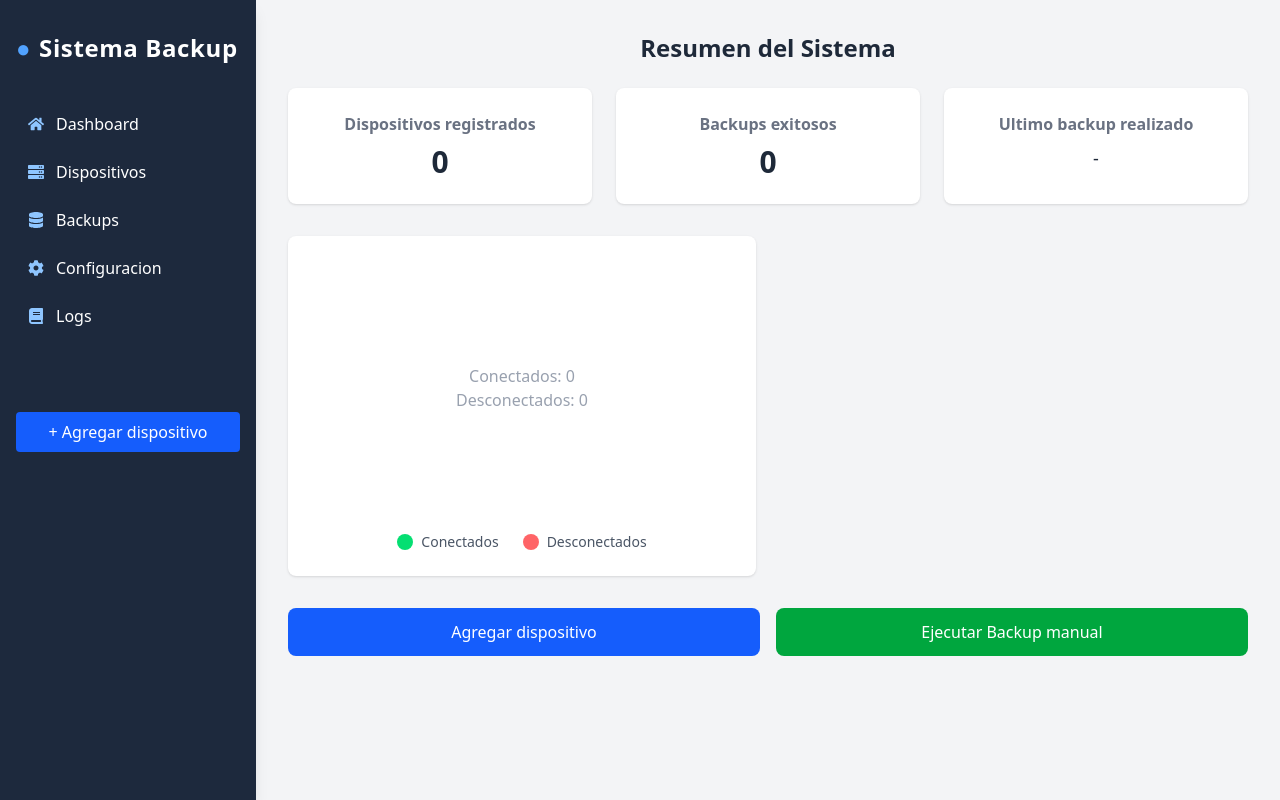
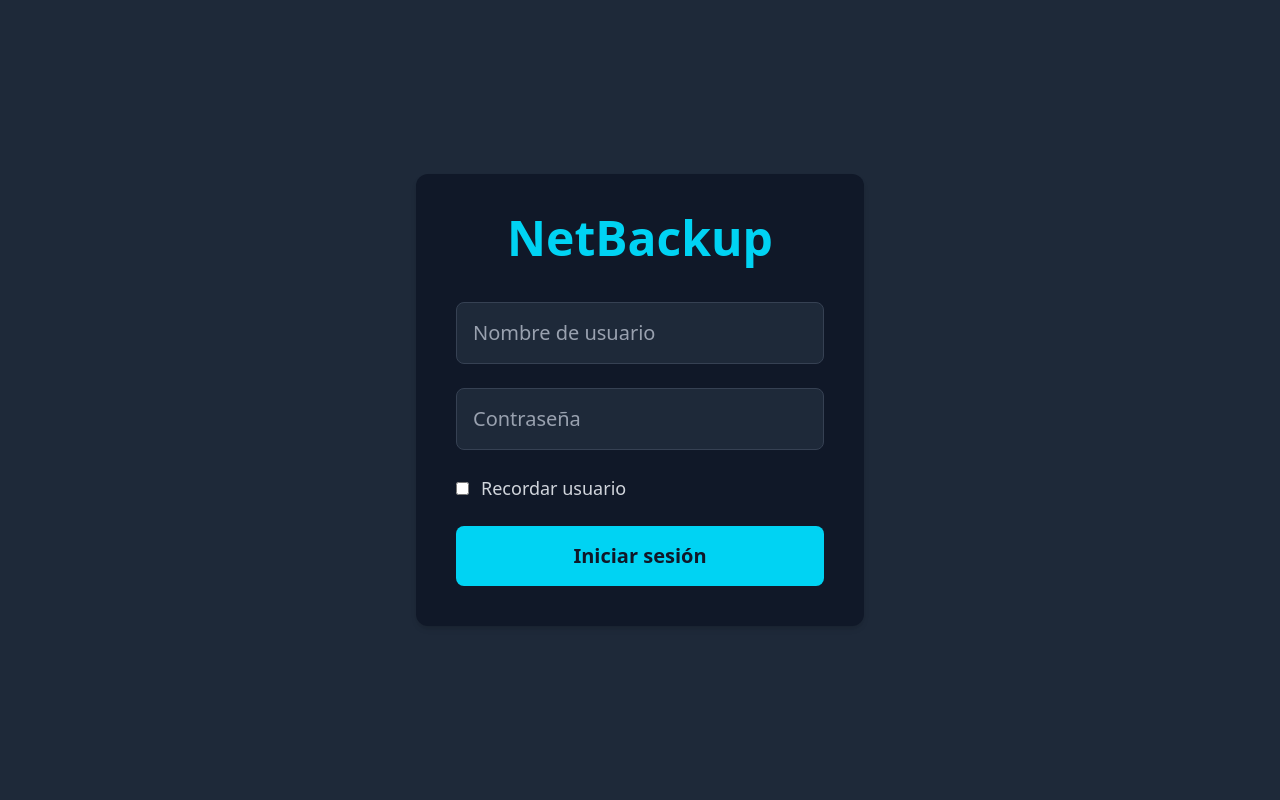
Before and after one commit to TobyX73/Software-de-Automatizaci-n-de-Realizaci-n-de-Backups-de-Configuraciones-de-Dispositivos-de-Red, a React (Vite) app in the folder client/my-app/: page / in a window 1280 px wide. Built offline with nearby package versions, Linux system fonts and the light colour scheme; no server answers.

Commit message:
Frontend:hardcoded login, devices now work with axios.

```diff
--- a/client/my-app/package.json
+++ b/client/my-app/package.json
@@ -11,6 +11,7 @@
   },
   "dependencies": {
     "@tailwindcss/vite": "^4.1.8",
+    "axios": "^1.9.0",
     "react": "^19.1.0",
     "react-dom": "^19.1.0",
     "react-icons": "^5.5.0",
--- a/client/my-app/src/App.jsx
+++ b/client/my-app/src/App.jsx
@@ -4,6 +4,7 @@ import HomePage from './pages/homePage';
 import LogsPage from './pages/logsPage';
 import SettingsPage from './pages/settingsPage';
 import AddDevice from './pages/addDevice';
+import Login from './pages/login'; // Importa el login
 import './style/App.css'
 import { BrowserRouter as Router, Routes, Route } from 'react-router-dom';
 
@@ -12,8 +13,9 @@ function App() {
   return (
     <Router>
       <Routes>
-      <Route path="/" element={<HomePage />} />
+        <Route path="/" element={<Login />} /> {/* Login como página principal */}
 
+        <Route path="/home" element={<HomePage />} /> {/* HomePage en nueva ruta */}
         <Route path="/devices" element={<DevicesPage />} />
         <Route path="/settings" element={<SettingsPage />} />
         <Route path="/backups" element={<BackupsPage />} />
--- a/client/my-app/src/components/deviceTable.jsx
+++ b/client/my-app/src/components/deviceTable.jsx
@@ -1,47 +1,5 @@
-import React, { useState } from "react";
-
-const initialDevices = [
-  {
-    id: 1,
-    nombre: "Router Principal",
-    ip: "192.168.1.1",
-    usuario: "admin",
-    tipo: "Router",
-    estado: "Exitoso",
-  },
-  {
-    id: 2,
-    nombre: "Switch Oficina",
-    ip: "192.168.1.2",
-    usuario: "user",
-    tipo: "Switch",
-    estado: "Fallido",
-  },
-  {
-    id: 3,
-    nombre: "Firewall",
-    ip: "192.168.1.3",
-    usuario: "root",
-    tipo: "Firewall",
-    estado: "Pendiente",
-  },
-  {
-    id: 4,
-    nombre: "Firewall",
-    ip: "192.168.1.3",
-    usuario: "root",
-    tipo: "Switch",
-    estado: "Pendiente",
-  },
-  {
-    id: 5,
-    nombre: "Firewall",
-    ip: "192.168.1.46",
-    usuario: "root",
-    tipo: "Firewall",
-    estado: "Exitoso",
-  },
-];
+import React, { useState, useEffect } from "react";
+import axios from "axios";
 
 const estadoColors = {
   Exitoso: "bg-green-100 text-green-700",
@@ -50,17 +8,24 @@ const estadoColors = {
 };
 
 export default function DevicesLogic() {
-  const [devices, setDevices] = useState(initialDevices);
+  const [devices, setDevices] = useState([]);
   const [sortConfig, setSortConfig] = useState({ key: null, direction: "asc" });
   const [filtroNombre, setFiltroNombre] = useState("");
   const [estadoFiltro, setEstadoFiltro] = useState("Todos");
-
-  // Nuevo estado para edición
   const [editId, setEditId] = useState(null);
   const [editData, setEditData] = useState({});
-
   const [showDeleteModal, setShowDeleteModal] = useState(false);
   const [deviceToDelete, setDeviceToDelete] = useState(null);
+
+  const API_URL = "http://localhost:5000/api/devices";
+
+  // Cargar dispositivos desde la API
+  useEffect(() => {
+    axios
+      .get(API_URL)
+      .then(({ data }) => setDevices(data)) // Destructure res.data directly
+      .catch(() => console.error("Error al cargar dispositivos")); // Remove unused err
+  }, []);
 
   // Ordenar dispositivos
   const sortedDevices = [...devices].sort((a, b) => {
@@ -76,7 +41,7 @@ export default function DevicesLogic() {
     return 0;
   });
 
-  // Filtrar dispositivos por todos los campos y por estado
+  // Filtrar dispositivos por texto y estado
   const filteredDevices = sortedDevices.filter((device) => {
     const matchTexto = Object.values(device)
       .join(" ")
@@ -95,13 +60,18 @@ export default function DevicesLogic() {
     }));
   };
 
-  // Guardar cambios de edición
+  // Guardar cambios de edición (PUT)
   const handleSave = (id) => {
+    axios
+      .put(`${API_URL}/${id}`, editData)
+      .then(() => {
         setDevices((prev) =>
           prev.map((dev) => (dev.id === id ? { ...dev, ...editData } : dev))
         );
         setEditId(null);
         setEditData({});
+      })
+      .catch(() => alert("Error al guardar cambios")); // Remove unused err
   };
 
   // Cancelar edición
@@ -110,10 +80,16 @@ export default function DevicesLogic() {
     setEditData({});
   };
 
+  // Eliminar dispositivo (DELETE)
   const handleDelete = (id) => {
+    axios
+      .delete(`${API_URL}/${id}`)
+      .then(() => {
         setDevices((prev) => prev.filter((dev) => dev.id !== id));
         setShowDeleteModal(false);
         setDeviceToDelete(null);
+      })
+      .catch(() => alert("Error al eliminar dispositivo")); // Remove unused err
   };
 
   return (
@@ -275,7 +251,7 @@ export default function DevicesLogic() {
                   </td>
                   <td className="px-6 py-4 text-center space-x-2">
                     <button
-                      className="hover:bg-yellow-200 transition text-white py-2 px-1 rounded-full text-sm cursor-pointer"
+                      className="hover:bg-yellow-200 transition p-1 rounded-full cursor-pointer"
                       title="Editar"
                       onClick={() => {
                         setEditId(device.id);
@@ -284,7 +260,7 @@ export default function DevicesLogic() {
                     >
                       <svg
                         xmlns="http://www.w3.org/2000/svg"
-                        className="w-5 h-5 text-black"
+                        className="w-5 h-5 text-yellow-600"
                         fill="none"
                         viewBox="0 0 24 24"
                         stroke="currentColor"
@@ -296,7 +272,7 @@ export default function DevicesLogic() {
                     </button>
                     <button
                       title="Eliminar"
-                      className="hover:bg-red-300 transition text-white px-2 py-1 rounded-full text-sm cursor-pointer"
+                      className="hover:bg-red-200 transition p-1 rounded-full cursor-pointer"
                       onClick={() => {
                         setShowDeleteModal(true);
                         setDeviceToDelete(device);
@@ -304,19 +280,16 @@ export default function DevicesLogic() {
                     >
                       <svg
                         xmlns="http://www.w3.org/2000/svg"
-                        className="text-red-500"
-                        x="0px"
-                        y="0px"
-                        width="24"
-                        height="24"
+                        className="w-5 h-5 text-red-600"
                         viewBox="0 0 24 24"
+                        fill="currentColor"
                       >
-                        <path d="M 10 2 L 9 3 L 4 3 L 4 5 L 5 5 L 5 20 C 5 20.522222 5.1913289 21.05461 5.5683594 21.431641 C 5.9453899 21.808671 6.4777778 22 7 22 L 17 22 C 17.522222 22 18.05461 21.808671 18.431641 21.431641 C 18.808671 21.05461 19 20.522222 19 20 L 19 5 L 20 5 L 20 3 L 15 3 L 14 2 L 10 2 z M 7 5 L 17 5 L 17 20 L 7 20 L 7 5 z M 9 7 L 9 18 L 11 18 L 11 7 L 9 7 z M 13 7 L 13 18 L 15 18 L 15 7 L 13 7 z"></path>
+                        <path d="M10 2H14L14 4H20V6H4V4H10L9 3H14L10 2ZM7 5H17V20H7V5ZM9 7V18H11V7H9ZM13 7V18H15V7H13Z" />
                       </svg>
                     </button>
                     <button
                       title="Probar Conexión"
-                      className="hover:bg-sky-200 transition text-white px-2 py-1 rounded-full text-sm cursor-pointer"
+                      className="hover:bg-sky-200 transition p-1 rounded-full cursor-pointer"
                     >
                       <svg
                         width="24"
--- a/client/my-app/src/components/sideBar.jsx
+++ b/client/my-app/src/components/sideBar.jsx
@@ -10,7 +10,7 @@ export default function SideBar() {
             <nav className="flex-1">
                 <ul className="space-y-2">
                     <li>
-                        <a href="/" className="flex items-center gap-3 px-3 py-2 rounded hover:bg-slate-700 transition">
+                        <a href="/home" className="flex items-center gap-3 px-3 py-2 rounded hover:bg-slate-700 transition">
                             <FaHome className="text-blue-300" /> Dashboard
                         </a>
                     </li>
--- /dev/null
+++ b/client/my-app/src/pages/login.jsx
@@ -0,0 +1,69 @@
+import React, { useState } from 'react';
+import { useNavigate } from 'react-router-dom';
+
+function Login() {
+  const [username, setUsername] = useState('');
+  const [password, setPassword] = useState('');
+  const [remember, setRemember] = useState(false);
+  const [error, setError] = useState('');
+  const navigate = useNavigate();
+
+  const handleSubmit = (e) => {
+    e.preventDefault();
+    if (username === 'admin' && password === 'adminnetbackup') {
+      setError('');
+      navigate('/home');
+    } else {
+      setError('Usuario o contraseña incorrectos');
+    }
+  };
+
+  return (
+    <div className="flex items-center justify-center min-h-screen bg-gray-800">
+      <div className="bg-gray-900 rounded-xl shadow-md px-6 py-8 sm:px-10 sm:py-10 flex flex-col items-center w-full max-w-md">
+        <h1 className="text-cyan-400 text-4xl sm:text-5xl mb-8 sm:mb-10 font-bold text-center">NetBackup</h1>
+        <form
+          onSubmit={handleSubmit}
+          className="flex flex-col w-full gap-5 sm:gap-6"
+        >
+          <input
+            type="text"
+            placeholder="Nombre de usuario"
+            value={username}
+            onChange={e => setUsername(e.target.value)}
+            required
+            className="p-3 sm:p-4 text-lg sm:text-xl border border-gray-700 rounded-lg text-white bg-gray-800 placeholder-gray-400 focus:outline-none focus:ring-2 focus:ring-cyan-400"
+          />
+          <input
+            type="password"
+            placeholder="Contraseña"
+            value={password}
+            onChange={e => setPassword(e.target.value)}
+            required
+            className="p-3 sm:p-4 text-lg sm:text-xl border border-gray-700 rounded-lg text-white bg-gray-800 placeholder-gray-400 focus:outline-none focus:ring-2 focus:ring-cyan-400"
+          />
+          <label className="flex items-center text-base sm:text-lg text-gray-300">
+            <input
+              type="checkbox"
+              checked={remember}
+              onChange={e => setRemember(e.target.checked)}
+              className="mr-3 accent-cyan-400"
+            />
+            Recordar usuario
+          </label>
+          {error && (
+            <div className="text-red-500 text-center text-sm">{error}</div>
+          )}
+          <button
+            type="submit"
+            className="bg-cyan-400 text-gray-900 py-3 sm:py-4 text-lg sm:text-xl rounded-lg font-bold hover:bg-cyan-500 transition"
+          >
+            Iniciar sesión
+          </button>
+        </form>
+      </div>
+    </div>
+  );
+}
+
+export default Login;
```
Also changed, not shown: 1 other file (tests, documents, lock files or other folders). Lines whose indentation alone changed are shown as unchanged.
